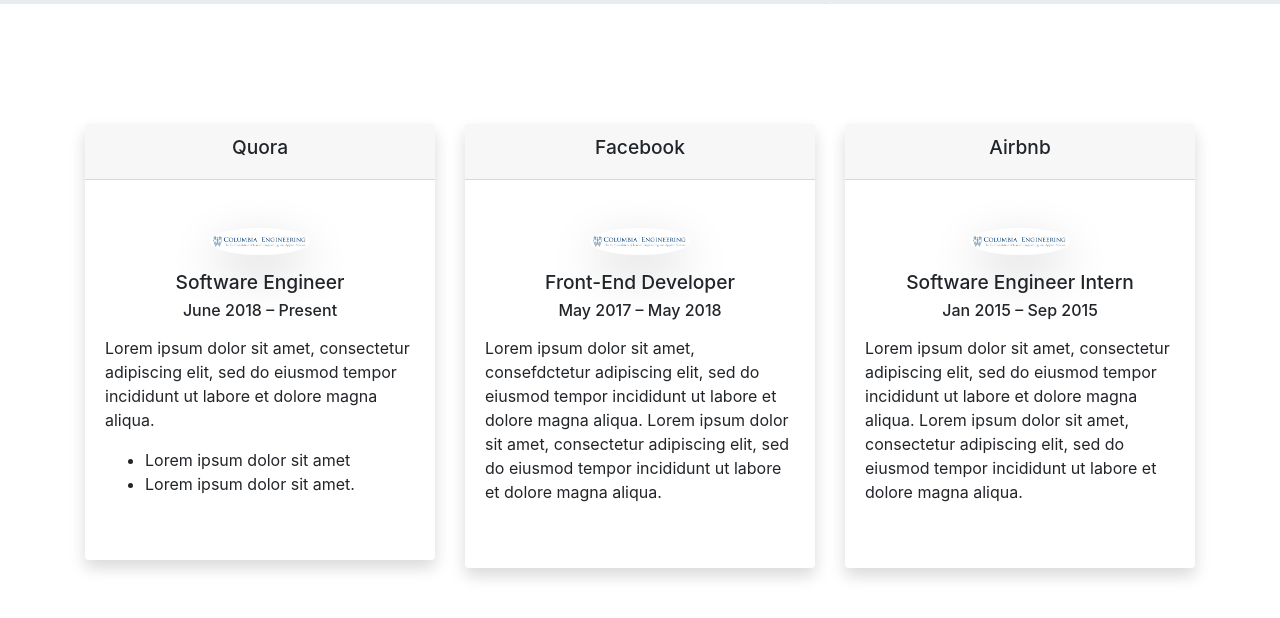
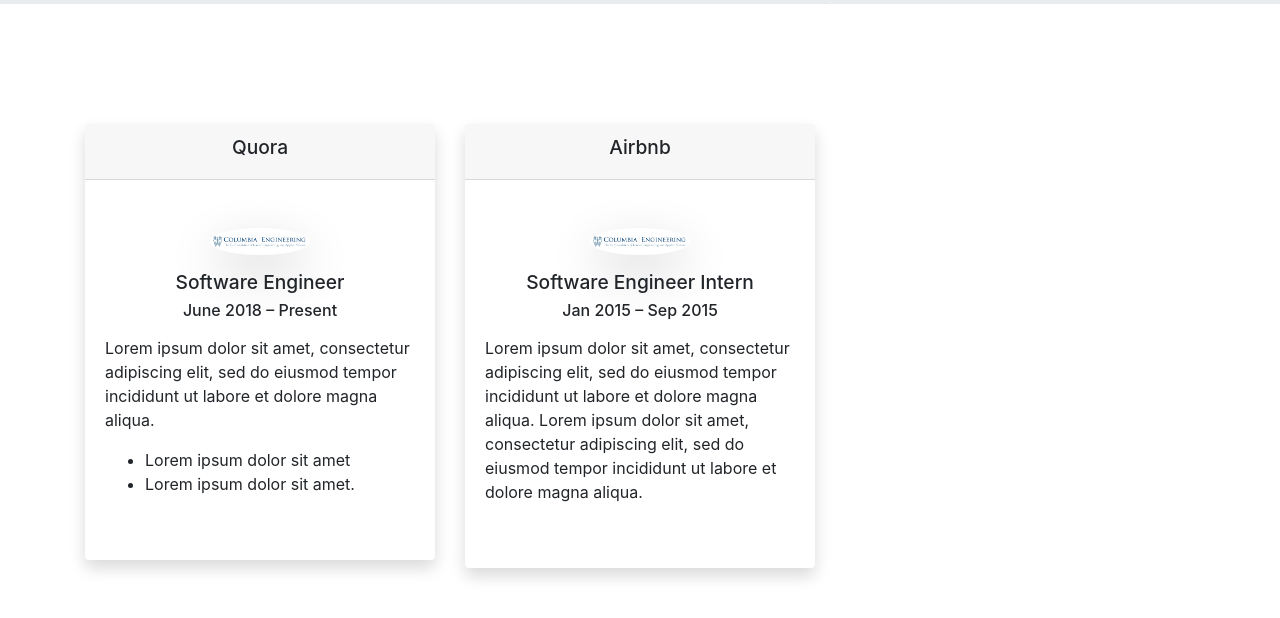
Before and after one commit to hashirshoaeb/home, a React (Create React App) app: page / in a window 1280 px wide. Shown: the part 1299-1917 px from the top of the page. Built offline with nearby package versions, Linux system fonts and the light colour scheme; no server answers.

Commit message:
Update config.js

```diff
--- a/src/editable-stuff/config.js
+++ b/src/editable-stuff/config.js
@@ -132,6 +132,7 @@ const getInTouch = {
 
 const experiences = {
   show: true,
+  headings: "Publications",
   data: [
     {
       role: 'Software Engineer',
@@ -145,14 +146,7 @@ const experiences = {
         'Lorem ipsum dolor sit amet.',
       ],
     },
-    {
-      role: 'Front-End Developer',
-      company: 'Facebook',
-      companylogo: require('../assets/img/columbia.png'),
-      date: 'May 2017 – May 2018',
-      desc:
-        'Lorem ipsum dolor sit amet, consefdctetur adipiscing elit, sed do eiusmod tempor incididunt ut labore et dolore magna aliqua. Lorem ipsum dolor sit amet, consectetur adipiscing elit, sed do eiusmod tempor incididunt ut labore et dolore magna aliqua.',
-    },
+
     {
       role: 'Software Engineer Intern',
       company: 'Airbnb',
```
